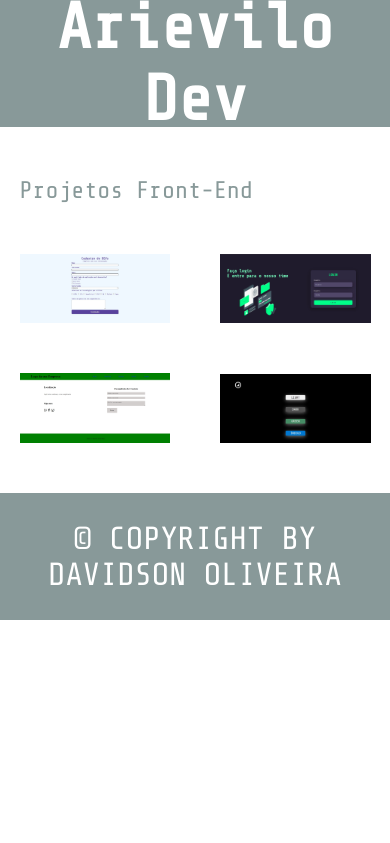
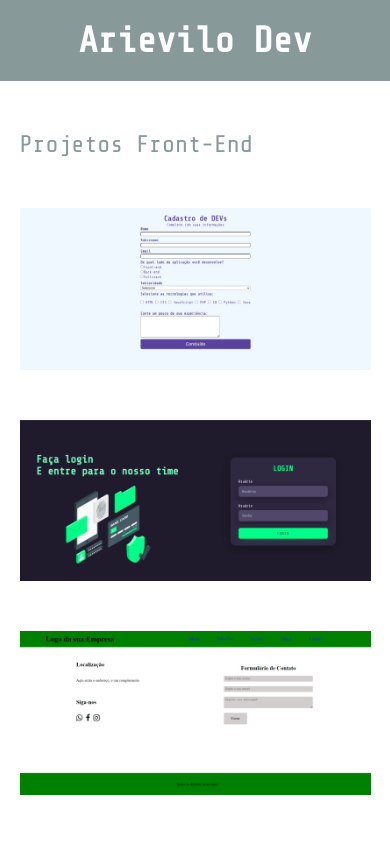
Before and after one commit to ArieviloDavidson/ArieviloDev.github.io, a plain HTML site: page index.html in a window 390 px wide. Shown: the top 843 px of the page. Drawn offline with nearby package versions, Linux system fonts and the light colour scheme.

Commit message:
Atualização css

```diff
--- a/main.css
+++ b/main.css
@@ -70,3 +70,15 @@ footer {
     padding: 20px 0px;
     font-size: 32px;
 }
+
+@media (max-width: 768px) {
+    .cabecalho {
+        font-size: 18px;
+    }
+    footer {
+        font-size: 18px;
+    }
+    .container {
+        flex-direction: column;
+    }
+}
```
